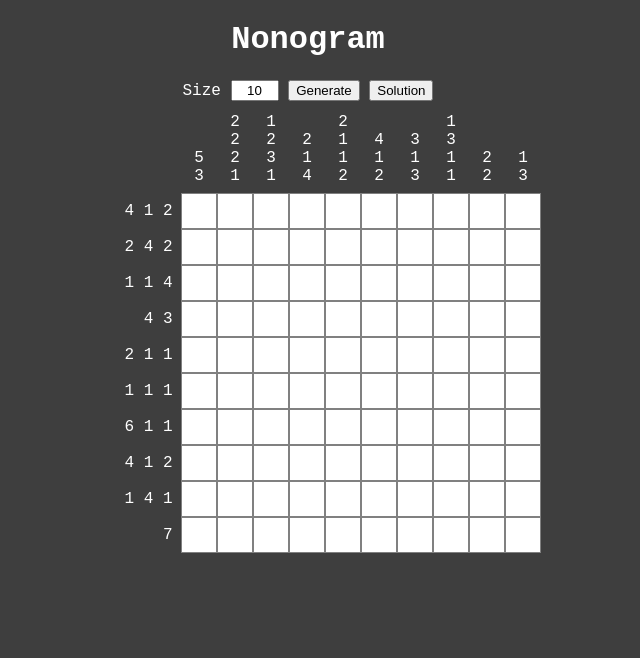
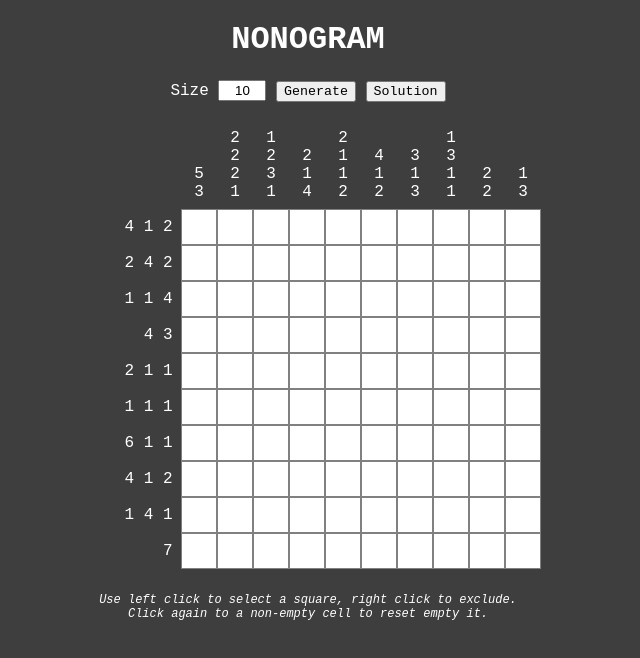
Before and after one commit to andrewinci/nonogram, a website built with webpack: page index.html in a window 1280 px wide. Shown: the whole page, without its empty margins (332-972 px from the left). Built offline with nearby package versions, Linux system fonts and the light colour scheme.

Commit message:
show a cross instead of a red cell for excluded cells

```diff
--- a/index.html
+++ b/index.html
@@ -18,6 +18,9 @@
         <table id="nonogram" class="nonogram-table">
             <tbody></tbody>
         </table>
+        <p>Use left click to select a square, right click to exclude. <br>
+            Click again to a non-empty cell to reset empty it.
+        </p>
     </div>
 </body>
 
--- a/src/main.css
+++ b/src/main.css
@@ -5,6 +5,20 @@ body {
     background-color: #3e3e3e;
 }
 
+h1 {
+    text-transform: uppercase;
+}
+
+button {
+    font-family: monospace;
+}
+
+p {
+    margin-top: 2em;
+    font-size: small;
+    text-align: center;
+    font-style: italic;
+}
 
 .menu {
     height: 2em;
@@ -30,6 +44,7 @@ body {
 table {
     border-spacing: 0;
     margin: auto;
+    margin-top: 1em;
 }
 
 tr, td {
@@ -66,5 +81,9 @@ tr:first-child td {
 }
 
 .cross-cell {
-    background-color: pink;
+    background-color: white;
 }
+
+.cross-cell::before {
+    content: "❌";
+}
```
